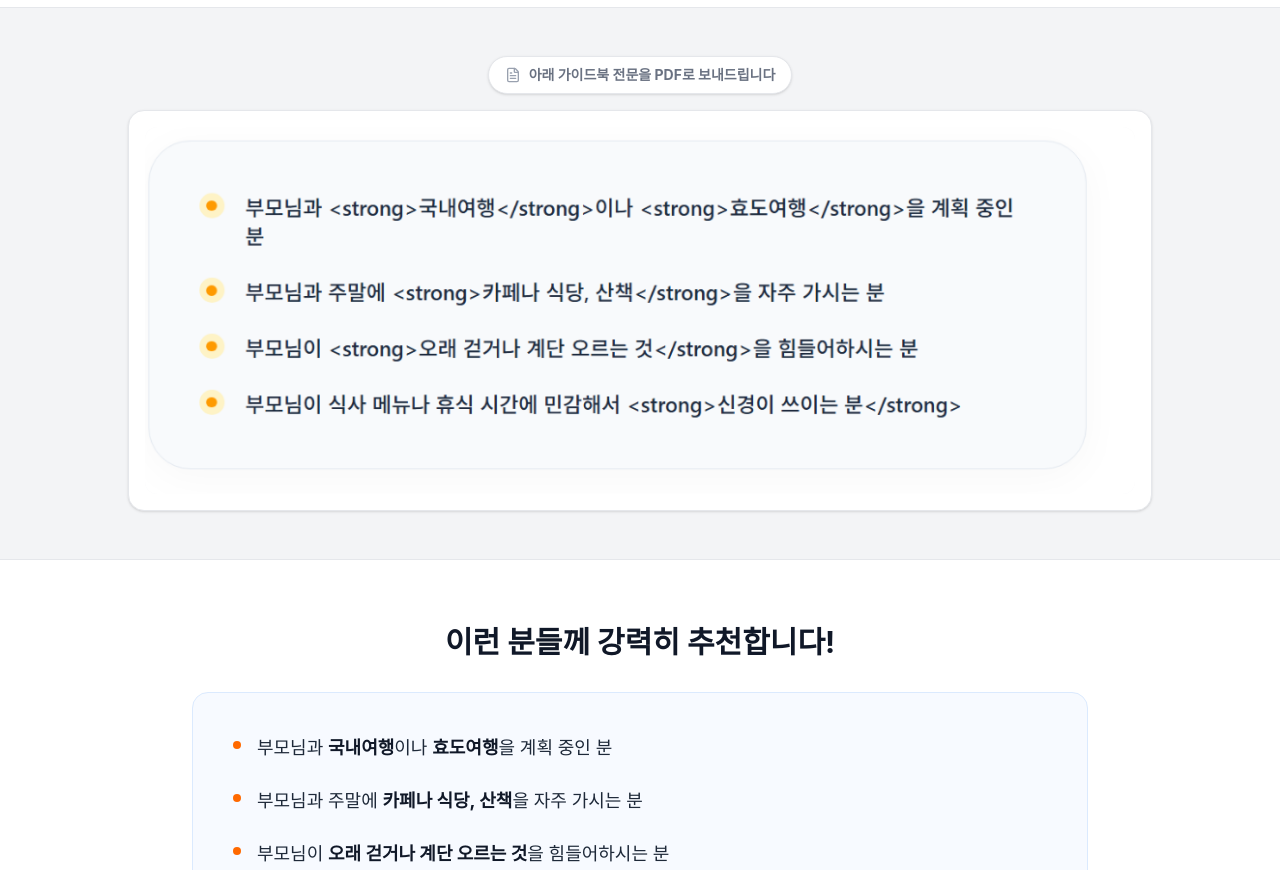
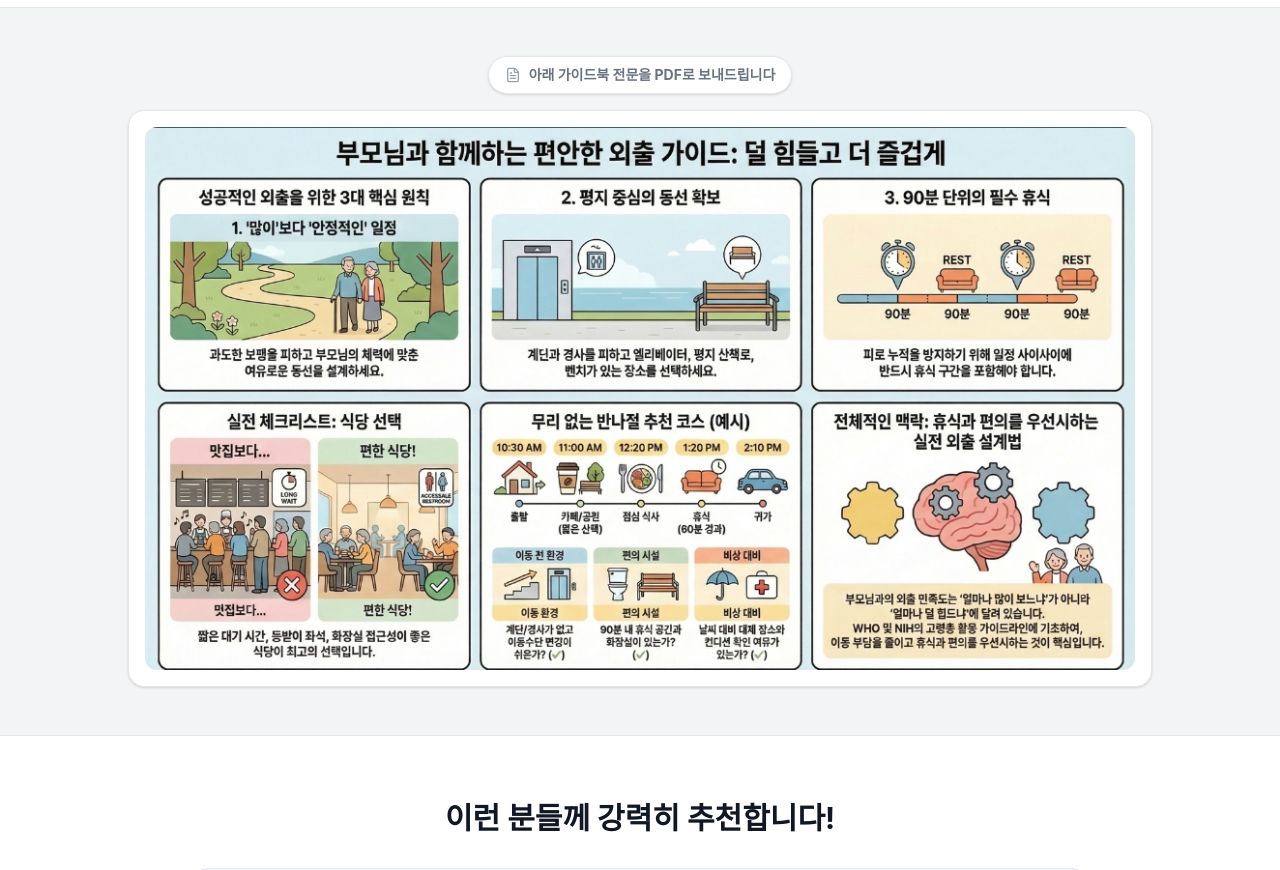
Before and after one commit to neojoin1-cyber/careroute-landing, a React (Vite) app: page / in a window 1280 px wide. Shown: the part 560-1430 px from the top of the page. Built offline with nearby package versions, Linux system fonts and the light colour scheme.

Commit message:
26031008

```diff
--- a/src/App.tsx
+++ b/src/App.tsx
@@ -149,12 +149,12 @@ export default function App() {
           <div className="bg-white p-2 sm:p-4 rounded-2xl shadow-sm border border-gray-200 w-full">
             {/* 대표님이 올려주신 이미지가 /info.png 로 저장되어 있다고 가정하고 불러옵니다. */}
             <img
-              src="/info.png"
+              src="/info.jpg"
               alt="부모님과 함께하는 편안한 외출 가이드 인포그래픽"
               className="w-full h-auto rounded-xl object-contain bg-gray-50"
               onError={(e) => {
                 e.currentTarget.style.display = 'none';
-                e.currentTarget.parentElement?.insertAdjacentHTML('beforeend', '<div class="py-20 text-center text-gray-400 font-medium">여기에 인포그래픽 이미지가 표시됩니다.<br/>(public 폴더에 info.png 파일을 넣어주세요)</div>');
+                e.currentTarget.parentElement?.insertAdjacentHTML('beforeend', '<div class="py-20 text-center text-gray-400 font-medium">여기에 인포그래픽 이미지가 표시됩니다.<br/>(public 폴더에 info.jpg 파일을 넣어주세요)</div>');
               }}
             />
           </div>
```
Also changed, not shown: public/info.jpg (added), public/info.png (deleted).
